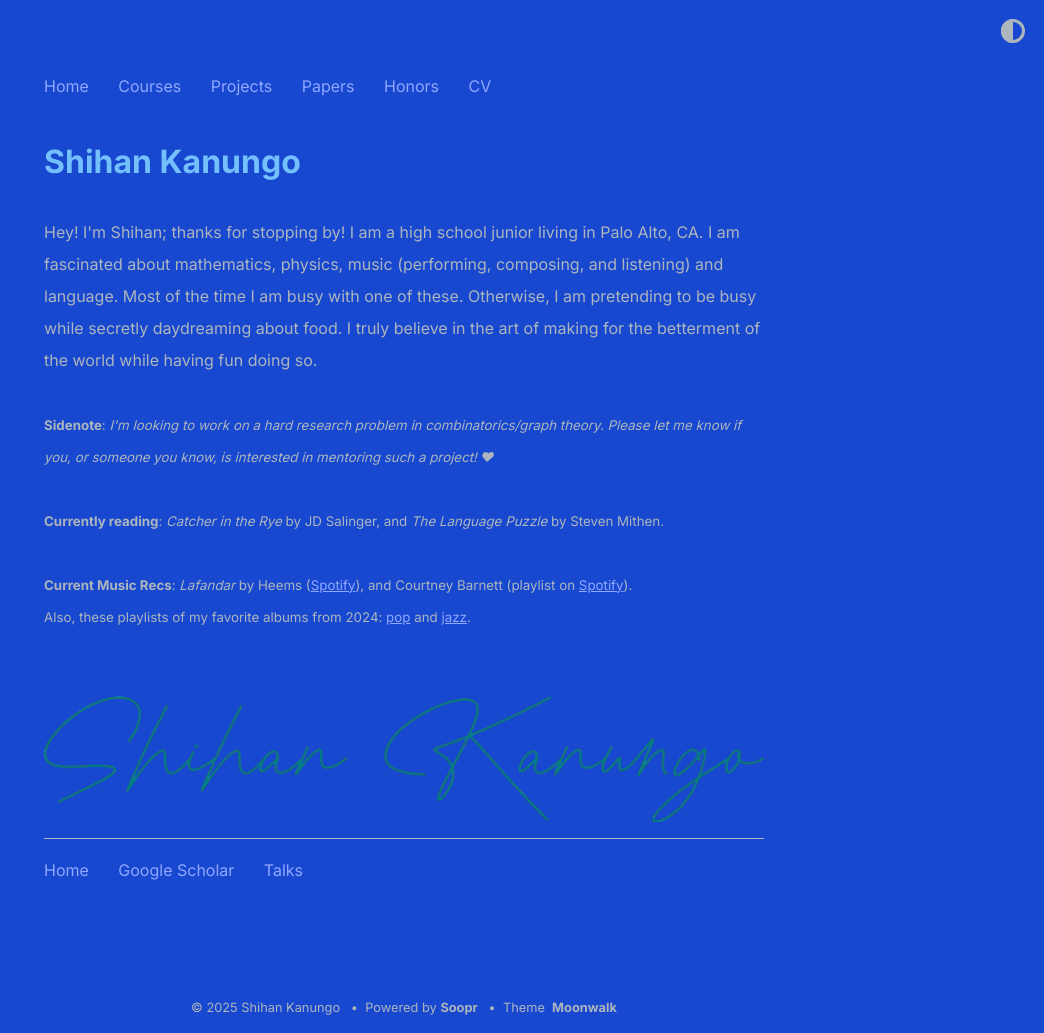
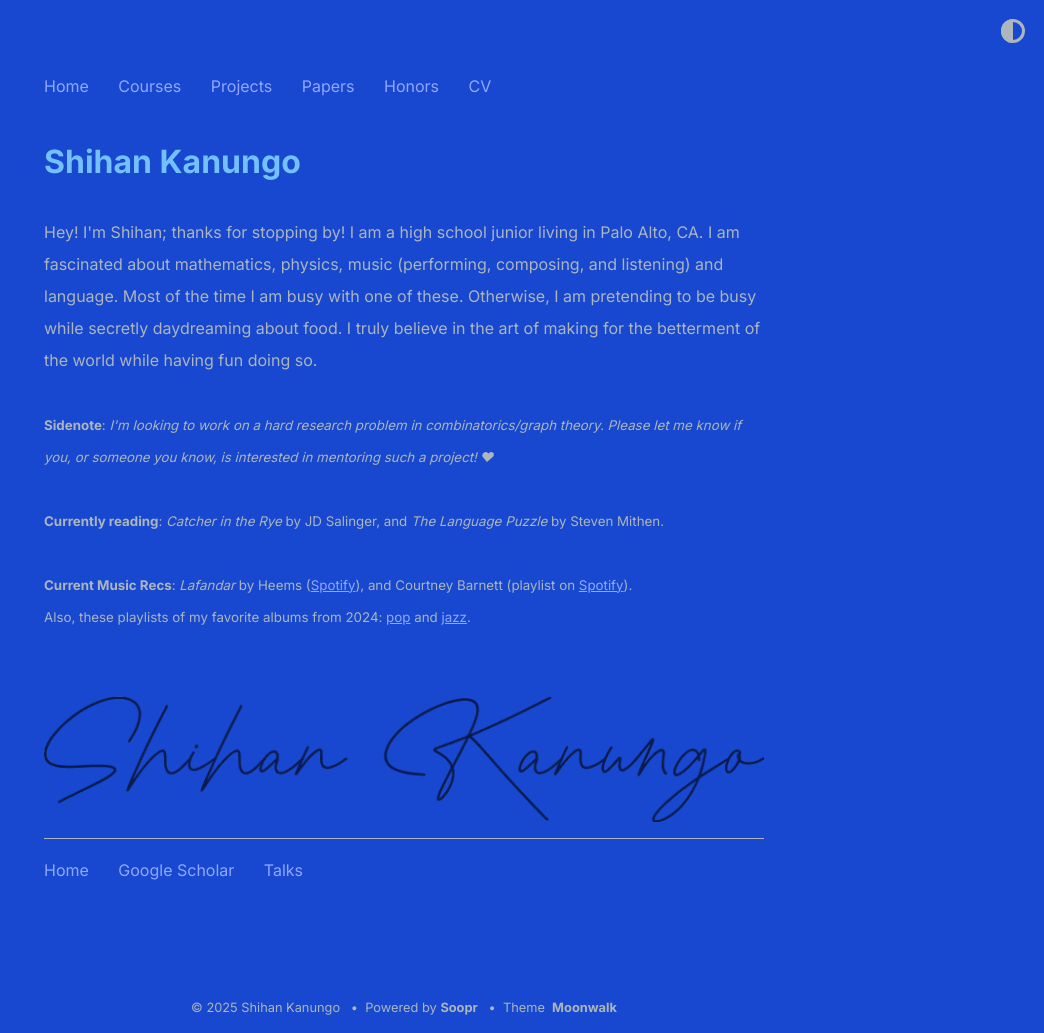
Before and after one commit to shihankanungo/shihankanungo.github.io, a Jekyll site: the page built from index.md, in a window 1280 px wide. Shown: the whole page, without its empty margins (236-1280 px from the left). Built offline with Jekyll 4.4.1, drawn with Linux system fonts in a browser that asks for light colours.

Commit message:
Update _config.yml

```diff
--- a/_config.yml
+++ b/_config.yml
@@ -13,7 +13,7 @@
           <small><b>Current Music Recs</b>: <i>Lafandar</i> by Heems (<a href="https://open.spotify.com/album/0txwScooV6S8rd8uhWfUGe?si=r-MswTWDTRK3KoW8IBIzMg">Spotify</a>), and Courtney Barnett (playlist on <a href="https://open.spotify.com/playlist/0q3ljBMndxToa5p6pZ7sWY?si=9d6db34aeea24f48">Spotify</a>). <br> Also, these playlists of my favorite albums from 2024: <a href="https://open.spotify.com/playlist/0plT5tvEl6lVLrQDk0X3eu?si=fe06480b57f64999">pop</a> and <a href="https://open.spotify.com/playlist/5iHDUPHT30iNd4Feg0yg4f?si=737a0b1a27924789">jazz</a>. </small>
           <br /><br /><br />
 
-  <img className="mt-8 md:mt-12 w-1/2 sm:w-1/3 lg:w-1/4" src="/signature-teal.png" alt="signature of shihan" aria-hidden="true" />
+  <img className="mt-8 md:mt-12 w-1/2 sm:w-1/3 lg:w-1/4" src="/signature-night.png" alt="signature of shihan" aria-hidden="true" />
 permalink: /:slug
 
 favicon: "./logo.png" # relative path to site's favicon
```
